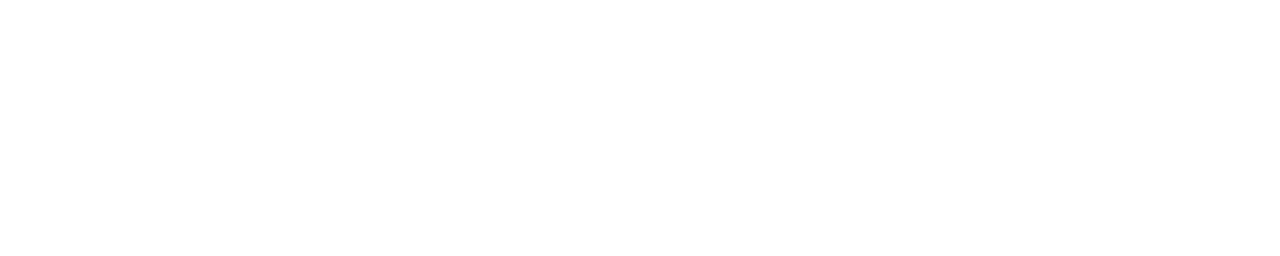
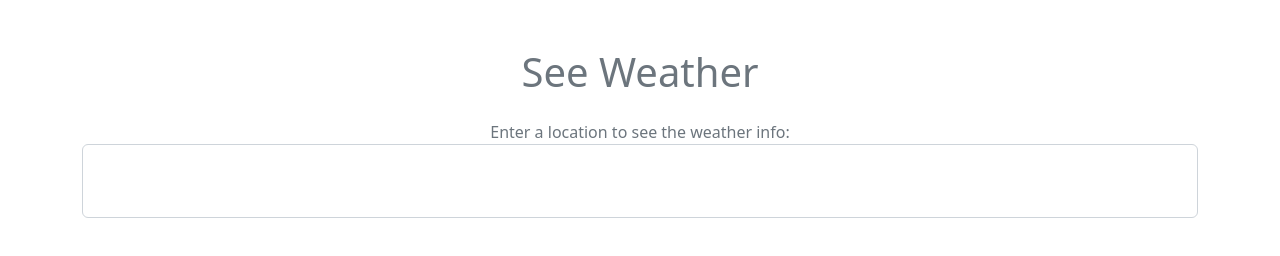
Before and after one commit to SouravsGithub/Weather-App, a plain HTML site: page index.html in a window 1280 px wide. Drawn offline with nearby package versions, Linux system fonts and the light colour scheme.

Commit message:
Making a simple layout for the app using bootstrap

```diff
--- a/index.html
+++ b/index.html
@@ -4,11 +4,21 @@
     <meta charset="UTF-8">
     <meta http-equiv="X-UA-Compatible" content="IE=edge">
     <meta name="viewport" content="width=device-width, initial-scale=1.0">
+    <link href="https://cdn.jsdelivr.net/npm/bootstrap@5.2.2/dist/css/bootstrap.min.css" rel="stylesheet" integrity="sha384-Zenh87qX5JnK2Jl0vWa8Ck2rdkQ2Bzep5IDxbcnCeuOxjzrPF/et3URy9Bv1WTRi" crossorigin="anonymous">
     <link rel="stylesheet" href="style.css">
     <title>Weather App</title>
 </head>
 <body>
 
-    <script src="script.js"></script>
+    <div class="container my-5 mx-auto">
+        <h1 class="text-muted text-center my-4">See Weather</h1>
+        <form class="change-location my-4 text-center text-muted">
+            <label for="city">Enter a location to see the weather info: </label>
+            <input type="text" name="city" class="form-control p-4">
+        </form>
+    </div>
+
+    <script src="./scripts/forecast.js"></script>
+    <script src="./scripts/app.js"></script>
 </body>
 </html>
```
Also changed, not shown: scripts/app.js (added), scripts/forecast.js (added).
